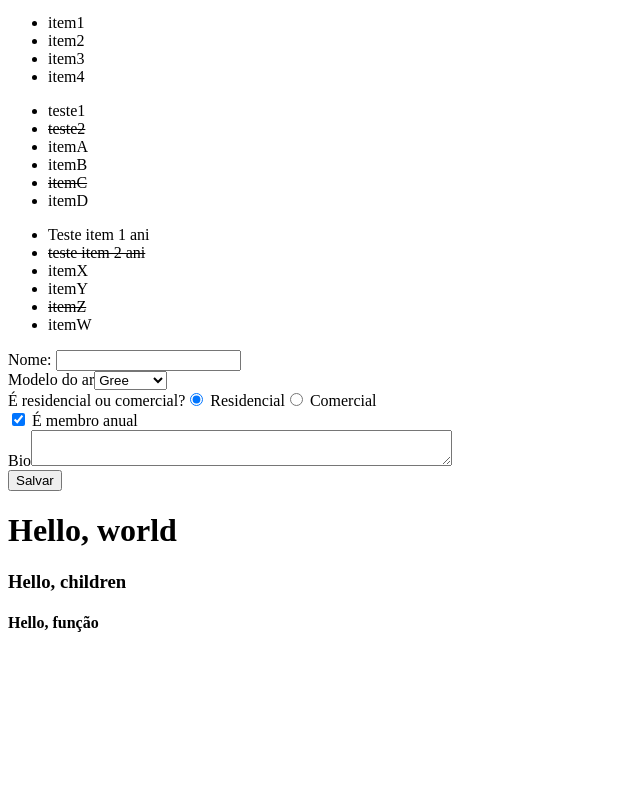
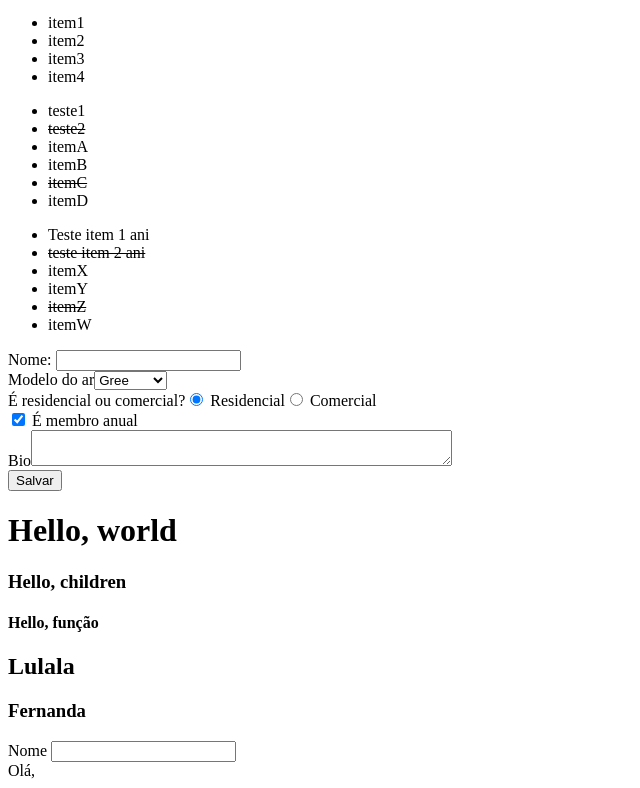
Before and after one commit to nandasiq/cursoLetsCode, a React (Create React App) app in the folder meu-app/: page / in a window 1280 px wide. Shown: the part 284-1072 px from the top of the page, without its empty margins (0-640 px from the left). Before the commit the page ends 937 px from the top, so only its background shows below. Built offline with nearby package versions, Linux system fonts and the light colour scheme.

Commit message:
hooks de estado

```diff
--- /dev/null
+++ b/meu-app/src/components/Gancho.js
@@ -0,0 +1,34 @@
+import React, {useState} from 'react';
+
+function Gancho1(){
+    const [nome, setNome] = useState('Lulala');
+    const onClick = () => setNome('Lula 2022')
+
+    return (
+        <h2 onClick={onClick}>{nome}</h2>
+    );
+}
+
+function Gancho2(){
+    const [pessoa, setPessoa] = useState({nome: 'Fernanda', idade: 29});
+    const onClick = () => {setPessoa({nome: 'Fadnanre'}); console.log(pessoa);};
+
+    return(
+        <h3 onClick={onClick}>{pessoa.nome}</h3>
+
+    );
+}
+
+function Gancho3() {
+    const [nome, setNome] = useState('');
+
+    return(
+        <>
+        Nome <input type="text" value={nome} onChange={(event) =>setNome(event.target.value)} />
+        <br />
+        Olá, {nome}
+        </>
+    );
+}
+
+export {Gancho1, Gancho2, Gancho3};
--- a/meu-app/src/index.js
+++ b/meu-app/src/index.js
@@ -9,6 +9,7 @@ import App5 from './components/App5';
 import Formulario from './components/Formulario';
 import { Lista, Lista2, Item } from './components/Lista';
 import {Hello, Filha, Funcao} from './components/CompFuncionais';
+import {Gancho1, Gancho2, Gancho3} from './components/Gancho';
 import reportWebVitals from './reportWebVitals';
 
 ReactDOM.render(
@@ -49,6 +50,9 @@ ReactDOM.render(
       <h3>Hello, children</h3>
     </Filha>
     <Funcao text="Hello, função"></Funcao>
+    <Gancho1 />
+    <Gancho2 />
+    <Gancho3 />
   </React.StrictMode>,
   document.getElementById('root')
 );
```
